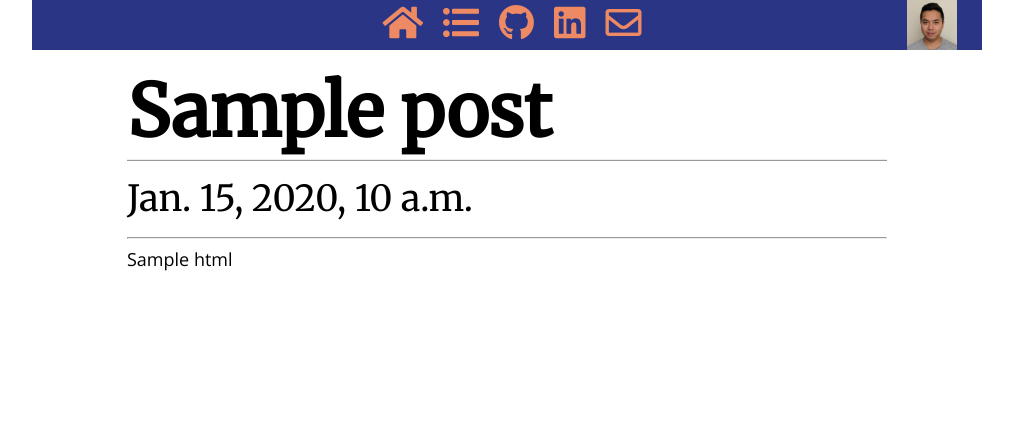
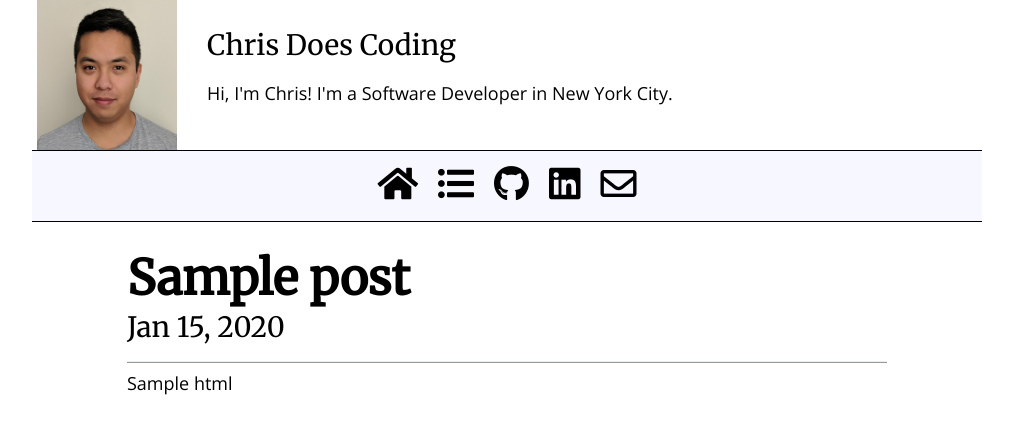
Before and after one commit to cs-cordero/chrisdoescoding.com, a Django app: template chrisdoescoding/posts/templates/single_post_view.html in a window 1280 px wide. Shown: the top 434 px of the page, without its empty margins (133-1146 px from the left). Run offline with Django 3.2, Linux system fonts and the light colour scheme; the template is opened without the code that fills it: most values are stand-ins (such as "Sample title", 1, 10 or a date in 2020); some libraries are stand-ins or nearby versions.

Commit message:
more updates to the format and css

```diff
--- a/chrisdoescoding/posts/static/posts/base.css
+++ b/chrisdoescoding/posts/static/posts/base.css
@@ -16,19 +16,16 @@ h1, h2, h3, h4, h5, h6 {
     line-height: 1.3em;
 }
 
-h1, h2 {
-    border-bottom: 2px ridge #eaecef;
-}
-
-h1 { font-size: 72px; font-weight: bold; }
-h2 { font-size: 48px; }
-h3 { font-size: 36px; }
-h4 { font-size: 28px; }
-h5 { font-size: 22px; }
-h6 { font-size: 18px; }
+h1 { font-size: 48px; font-weight: bold; margin-bottom: unset; }
+h2 { font-size: 36px; margin-bottom: unset; }
+h3 { font-size: 28px; }
+h4 { font-size: 22px; }
+h5 { font-size: 18px; }
+h6 { font-size: 16px; }
 p { margin: 1em 0; overflow-wrap: break-word; }
 
 em { font-style: italic; }
+hr { border: none; border-bottom: 2px ridge #eaecef; }
 br { margin: 10px 0; }
 strong { font-weight: bold; }
 
--- a/chrisdoescoding/posts/static/posts/style.css
+++ b/chrisdoescoding/posts/static/posts/style.css
@@ -11,116 +11,66 @@ body {
     display: flex;
     flex-direction: column;
     justify-content: flex-start;
+    align-items: center;
     flex-wrap: nowrap;
+}
+
+.profile {
+    grid-area: profile;
+    margin: 5px;
+}
+
+#profile img {
+    width: 100%;
+    height: 100%;
+}
+
+.header {
+    position: relative;
+    width: 100%;
+
+    display: grid;
+    grid-template-columns: 150px 1fr;
+    grid-template-areas: "profile welcome-msg";
+    justify-items: start;
     align-items: center;
 }
 
-.navbar-scrolls-away {
-    position: relative;
-    z-index: 2;
-    width: 100%;
-    height: 300px;
-    background-color: #c9af98;
+.header-content {
+    grid-area: welcome-msg;
+    margin: 25px;
 }
 
 .navbar {
+    top: -1px;
+    width: 100%;
+    height: 70px;
+
     position: sticky;
-    z-index: 3;
-    width: 100%;
-    height: 50px;
+    background-color: #f7f8ff;
+    border-top: 1px solid black;
+    border-bottom: 1px solid black;
+
     display: flex;
-    background-color: #2b3586;
-    top: 0;
     justify-content: center;
+    align-items: center;
 }
 
-.navbar-content {
-    margin-left: 30px;
-    margin-right: 350px;
-    text-align: center;
-    padding-top: 60px;
+.navbar a { color: black; }
+.navbar:hover a { color: lightgray; }
+.navbar a:hover { color: black; }
+
+.button {
+    top: 0;
+    height: 50px;
+    margin: 0 10px;
+    cursor: pointer;
 }
+.button i { margin-top: 5px; }
 
 .content {
-    z-index: 1;
     width: 80%;
-    margin-top: 15px;
-}
-
-.profile, .profile-static {
-    position: fixed;
-    z-index: 99;
-    top: 25px;
-    width: 280px;
-    height: 280px;
-    /* 50% of the screen, minus half the size of the navbar-scrolls-away */
-    right: calc(50% - (950px / 2) + 25px);
-    background-color: red;
-}
-
-.profile-static {
-    top: 0;
-    width: 50px;
-    height: 50px;
-}
-
-@media (max-width: 950px) {
-    .profile {
-        position: relative;
-        right: unset;
-    }
-
-    .profile-static {
-        right: 25px;
-    }
-
-    .navbar {
-        justify-content: center;
-    }
-
-    .navbar-scrolls-away {
-        margin-top: -280px;
-        height: 580px;
-        display: flex;
-        justify-content: center;
-    }
-
-    .navbar-content {
-        border-top: 2px ridge #eaecef;
-        margin: unset;
-        margin-top: 350px;
-        max-width: 600px;
-        padding-top: 25px;
-    }
-
-    .content {
-        min-width: unset;
-    }
-}
-
-@media (max-width: 440px) {
-    .profile-static {
-        visibility: hidden;
-        display: none;
-    }
-}
-
-.button {
-    height: 50px;
-    margin-left: 10px;
-    z-index: 900;
-    top: 0;
-    cursor: pointer;
-    padding: 0 5px;
-    color: #ed8a63;
-}
-
-.button i {
-    margin-top: 5px;
-}
-
-.button:hover {
-    background-color: green;
+    margin-top: 25px;
 }
 
 .all-posts {
@@ -137,8 +87,3 @@ body {
 }
 .all-posts-item:nth-child(odd) { background-color: #ebf2f9; }
 .all-posts-item:hover { background-color: #d9ebfe; }
-
-#profile img {
-    width: 100%;
-    height: 100%;
-}
--- a/chrisdoescoding/posts/templates/base.html
+++ b/chrisdoescoding/posts/templates/base.html
@@ -8,10 +8,15 @@
 <link rel="stylesheet" type="text/css" href="https://use.fontawesome.com/releases/v5.0.8/css/all.css" />
 
 <div class="container">
-    {% block profile %}
-    {% endblock %}
-    {% block scroll-away %}
-    {% endblock %}
+    <div class="header">
+        <div class="header-content">
+            <h3>Chris Does Coding</h3>
+            <p>Hi, I'm Chris!  I'm a Software Developer in New York City.</p>
+        </div>
+        <div class="profile" id="profile">
+            <img src="{% static 'posts/headshot_chris.jpg' %}" />
+        </div>
+    </div>
     <div class="navbar" id='navbar'>
         <a href="/">
             <div class="button"><i class="fas fa-home fa-2x"></i></div>
--- a/chrisdoescoding/posts/templates/single_post_view.html
+++ b/chrisdoescoding/posts/templates/single_post_view.html
@@ -1,11 +1,4 @@
 {% extends 'base.html' %}
-
-{% block profile %}
-<div class="profile-static" id="profile">
-    {% load static %}
-    <img src="{% static 'posts/headshot_chris.jpg' %}" />
-</div>
-{% endblock %}
 
 {% block content %}
     <div class="content">
@@ -13,7 +6,7 @@
 
         {% if error_message %}<p>strong>{{ error_message }</strong></p>{% endif %}
 
-        <h3>{{ post.publication_date }}</h3>
+        <h3>{{ post.publication_date|date:"M d, Y" }}</h3>
         <hr />
         <div>
             {{ markdown.html }}
--- a/chrisdoescoding/posts/views.py
+++ b/chrisdoescoding/posts/views.py
@@ -23,7 +23,7 @@ class BasePostView(DetailView):
 
 
 class LatestPostView(BasePostView):
-    template_name = 'latest_post_view.html'
+    template_name = 'single_post_view.html'
 
     def get_object(self):
         return self.get_queryset().latest('publication_date')
```
Also changed, not shown: chrisdoescoding/posts/templates/all_posts_view.html (+0 -7 lines), chrisdoescoding/posts/templates/latest_post_view.html (deleted, +0 -78 lines).
